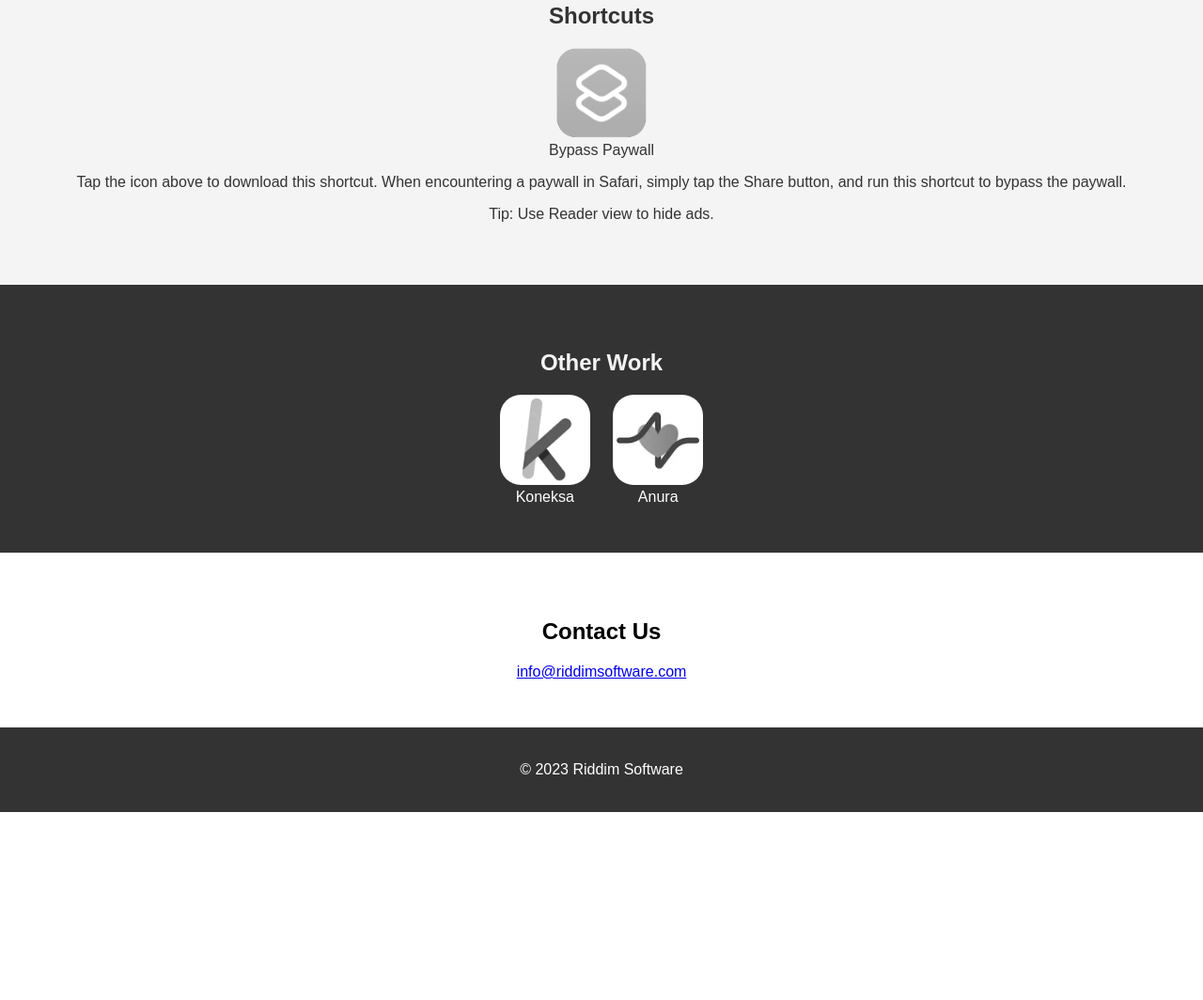
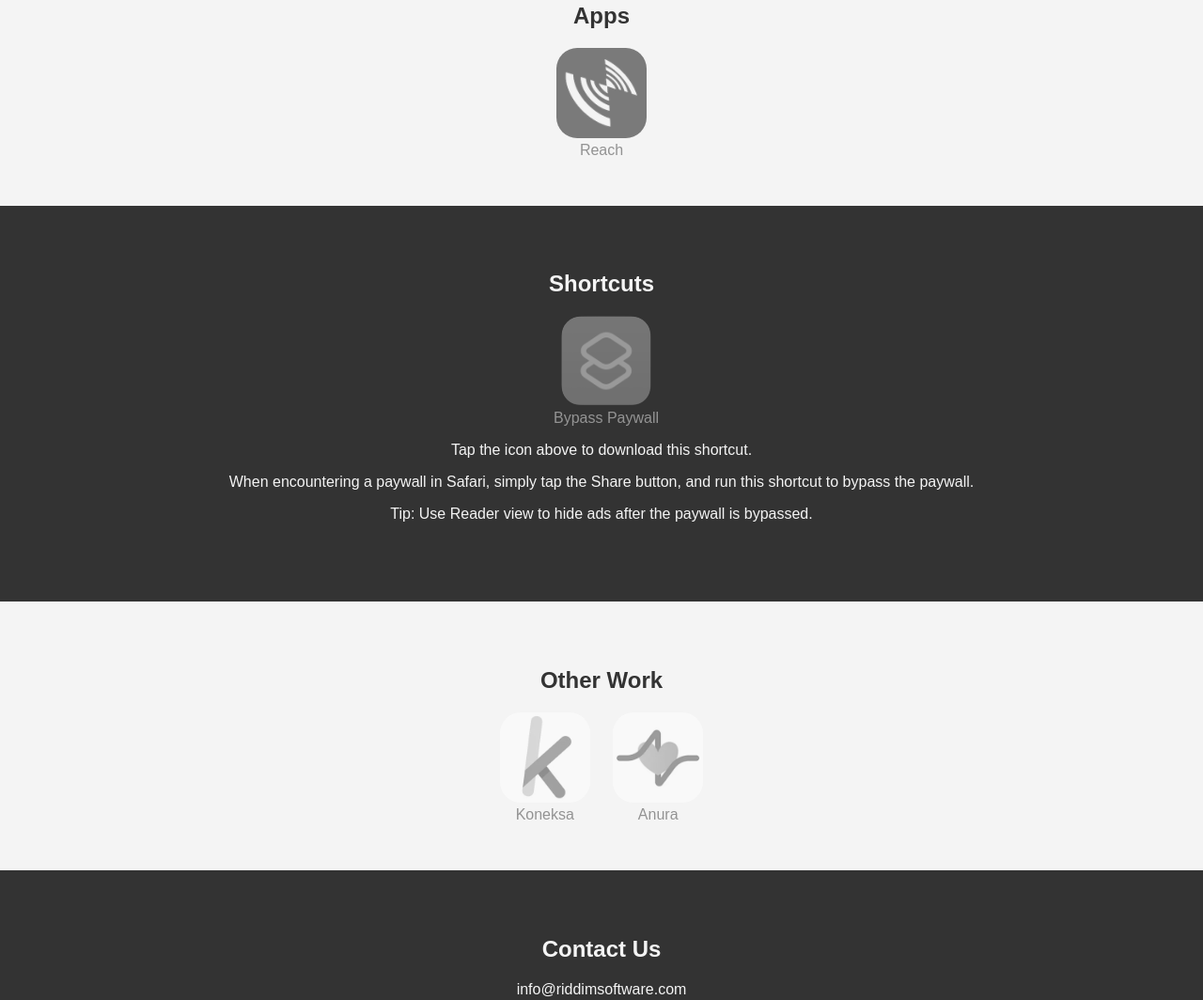
Before and after one commit to sunnypurewal/riddim-website, a plain HTML site: page index.html in a window 1280 px wide. Shown: the part 569-1633 px from the top of the page at 94% size. Before the commit the page ends 1433 px from the top, so only its background shows below. Drawn offline with Linux system fonts and the light colour scheme.

Commit message:
add Reach

```diff
--- /dev/null
+++ b/default.css
@@ -0,0 +1,76 @@
+/* CSS for the website */
+body {
+  font-family: Arial, sans-serif;
+  margin: 0;
+  padding: 0;
+}
+header {
+  background-color: #333;
+  color: #fff;
+  text-align: center;
+  padding: 25px 0;
+}
+@media screen and (min-width: 1000px) {
+  a.app_store {
+    filter: grayscale();
+    opacity: 0.5;
+  }
+  a.app_store:hover {
+    filter: none;
+    cursor: pointer;
+    opacity: 1;
+  }
+}
+section {
+  padding: 50px;
+  text-align: center;
+}
+.dark_background {
+  background-color: #333;
+  color: #f4f4f4;
+}
+.light_background {
+  background-color: #f4f4f4;
+  color: #333;
+}
+footer {
+  background-color: #333;
+  color: #fff;
+  text-align: center;
+  padding: 20px 0;
+}
+img.app_store_icon {
+  width: 96px;
+  height: 96px;
+  border-radius: 23%;
+}
+span.app_store_icon {
+  display: block;
+}
+div.app_store_app {
+  display: inline;
+  padding: 0px 10px;
+}
+div.app_store_app_container {
+  vertical-align: top;
+  display: inline-block;
+  text-align: center;
+}
+div.app_store_app > a {
+  text-decoration: none;
+}
+div.app_store_app > a:visited {
+  text-decoration: none;
+}
+.light_background > div.app_store_app > a {
+  color: #333
+}
+.light_background > div.app_store_app > a:visited {
+  color: #333
+}
+.dark_background > div.app_store_app > a {
+  color: #f4f4f4
+}
+.dark_background > div.app_store_app > a:visited {
+  color: #f4f4f4
+}
--- a/index.html
+++ b/index.html
@@ -4,64 +4,7 @@
   <meta charset="UTF-8">
   <meta name="viewport" content="width=device-width, initial-scale=1.0">
   <title>Riddim Software</title>
-  <style>
-    /* CSS for the website */
-    body {
-      font-family: Arial, sans-serif;
-      margin: 0;
-      padding: 0;
-    }
-    header {
-      background-color: #333;
-      color: #fff;
-      text-align: center;
-      padding: 25px 0;
-    }
-    section {
-      padding: 50px;
-      text-align: center;
-    }
-    footer {
-      background-color: #333;
-      color: #fff;
-      text-align: center;
-      padding: 20px 0;
-    }
-    img.app_store_icon {
-      width: 96px;
-      height: 96px;
-      border-radius: 23%;
-    }
-    span.app_store_icon {
-      display: block;
-    }
-    div.app_store_app {
-      display: inline;
-      padding: 0px 10px;
-    }
-    div.app_store_app_container {
-      vertical-align: top;
-      display: inline-block;
-      text-align: center;
-    }
-    div.app_store_app > a {
-      text-decoration: none;
-      color: white
-    }
-    div.app_store_app > a:visited {
-      text-decoration: none;
-      color: white
-    }
-    @media screen and (min-width: 1000px) {
-      a.app_store {
-        filter: grayscale();
-      }
-      a.app_store:hover {
-        filter: none;
-        cursor: pointer;
-      }
-    }
-  </style>
+  <link rel="stylesheet" href="default.css">
 </head>
 <body>
   <header style="background-color: #f4f4f4; color: #333">
@@ -69,7 +12,7 @@
     <p>We're so good at mobile app development</p>
     <p>Less good at making websites</p>
   </header>
-  <section style="background-color: #333; color: #f4f4f4">
+  <section class="dark_background">
     <h2>Games</h2>
     <div class="app_store_app">
       <a href="https://apps.apple.com/app/bubble-bop-kids-balloon-game/id1469251847" target="_blank" class="app_store">
@@ -89,20 +32,32 @@
       </a>
     </div>
   </section>
-  <section style="background-color: #f4f4f4; color: #333">
-    <h2>Shortcuts</h2>
+  <section class="light_background">
+    <h2>Apps</h2>
     <div class="app_store_app">
-      <a href="https://www.icloud.com/shortcuts/03e02f3eb8b74e76abf6c1633b6a0101" target="_blank" class="app_store"  style="color: #333">
+      <a href="https://apps.apple.com/app/reach/id1024071726" target="_blank" class="app_store">
         <div class="app_store_app_container">
-          <img class="app_store_icon" src="shortcut.png"/>
-          <span class="app_store_icon">Bypass Paywall</span>
-          <p>Tap the icon above to download this shortcut. When encountering a paywall in Safari, simply tap the Share button, and run this shortcut to bypass the paywall.</p>
-          <p>Tip: Use Reader view to hide ads.</p>
+          <img class="app_store_icon" src="reach.png"/>
+          <span class="app_store_icon">Reach</span>
         </div>
       </a>
     </div>
   </section>
-  <section style="background-color: #333; color: #f4f4f4;">
+  <section class="dark_background">
+    <h2>Shortcuts</h2>
+    <div class="app_store_app">
+      <a href="https://www.icloud.com/shortcuts/03e02f3eb8b74e76abf6c1633b6a0101" target="_blank" class="app_store">
+        <div class="app_store_app_container">
+          <img class="app_store_icon" src="shortcut.png"/>
+          <span class="app_store_icon">Bypass Paywall</span>
+        </div>
+      </a>
+      <p>Tap the icon above to download this shortcut.</p>
+      <p>When encountering a paywall in Safari, simply tap the Share button, and run this shortcut to bypass the paywall.</p>
+      <p>Tip: Use Reader view to hide ads after the paywall is bypassed.</p>
+    </div>
+  </section>
+  <section class="light_background">
     <h2>Other Work</h2>
     <div class="app_store_app">
       <a href="https://apps.apple.com/app/koneksa-health/id1636936813" target="_blank" class="app_store">
@@ -121,11 +76,11 @@
       </a>
     </div>
   </section>
-  <section>
+  <section class="dark_background">
     <h2>Contact Us</h2>
-    <a href="mailto: info@riddimsoftware.com">info@riddimsoftware.com</a>
+    <span>info@riddimsoftware.com</span>
   </section>
-  <footer>
+  <footer class="light_background">
     <p>&copy; 2023 Riddim Software</p>
   </footer>
 </body>
```
Also changed, not shown: reach.png (added).
